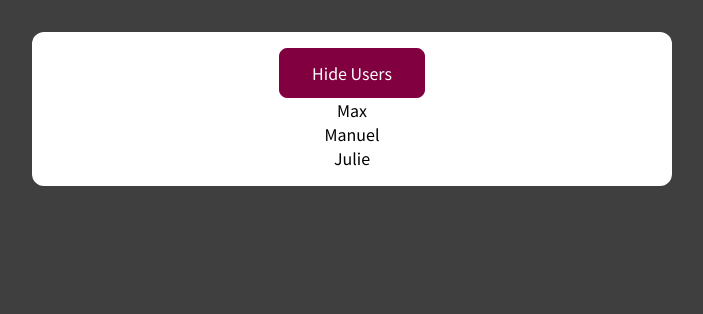
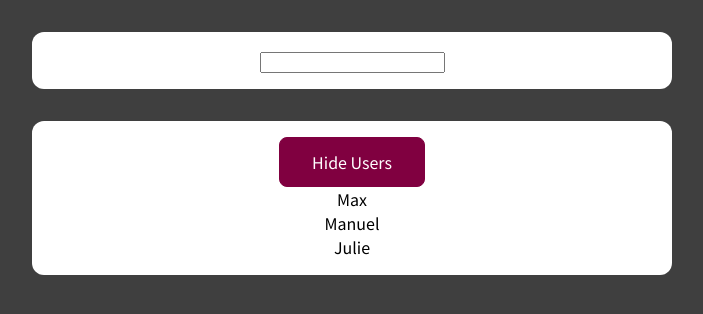
Before and after one commit to kamath7/React-Revisit, a React (Create React App) app in the folder class-based-components/: page / in a window 1280 px wide. Shown: the top 314 px of the page, without its empty margins (288-991 px from the left). Built offline with nearby package versions, Linux system fonts and the light colour scheme.

Commit message:
Making an useeffect based FC

```diff
--- a/class-based-components/src/App.js
+++ b/class-based-components/src/App.js
@@ -1,10 +1,11 @@
-import ClassUsers from './components/ClassUsers';
-import Users from './components/Users';
+import ClassUsers from "./components/ClassUsers";
+import UserFinder from "./components/UserFinder";
+import Users from "./components/Users";
 
 function App() {
   return (
     <div>
-      <ClassUsers />
+      <UserFinder />
     </div>
   );
 }
--- a/class-based-components/src/components/ClassUsers.js
+++ b/class-based-components/src/components/ClassUsers.js
@@ -2,11 +2,6 @@ import React, { Component } from "react";
 import classes from "./Users.module.css";
 import ClassUser from "./ClassUser";
 
-const DUMMY_USERS = [
-  { id: "u1", name: "Max" },
-  { id: "u2", name: "Manuel" },
-  { id: "u3", name: "Julie" },
-];
 export default class ClassUsers extends Component {
   constructor() {
     super();
@@ -26,7 +21,7 @@ export default class ClassUsers extends Component {
   render() {
     const usersList = (
       <ul>
-        {DUMMY_USERS.map((user) => (
+        {this.props.users.map((user) => (
           <ClassUser key={user.id} name={user.name} />
         ))}
       </ul>
--- /dev/null
+++ b/class-based-components/src/components/UserFinder.js
@@ -0,0 +1,34 @@
+import { Fragment, useState, useEffect } from "react";
+import classes from "./UserFinder.module.css";
+import Users from "./Users";
+const DUMMY_USERS = [
+  { id: "u1", name: "Max" },
+  { id: "u2", name: "Manuel" },
+  { id: "u3", name: "Julie" },
+];
+const UserFinder = () => {
+  const [filteredUsers, setFilteredUsers] = useState(DUMMY_USERS);
+  const [searchTerm, setSearchTerm] = useState("");
+
+  useEffect(() => {
+    setFilteredUsers(
+      DUMMY_USERS.filter((user) => user.name.includes(searchTerm))
+    );
+  }, [searchTerm]);
+
+  const searchChangeHandler = (event) => {
+    setSearchTerm(event.target.value);
+  };
+
+  return (
+    <Fragment>
+      <div className={classes.finder}>
+        <input type="search" onChange={searchChangeHandler} />
+      </div>
+
+      <Users users={filteredUsers} />
+    </Fragment>
+  );
+};
+
+export default UserFinder;
--- /dev/null
+++ b/class-based-components/src/components/UserFinder.module.css
@@ -0,0 +1,9 @@
+
+.finder {
+    margin: 2rem auto;
+    background-color: white;
+    padding: 1rem;
+    border-radius: 12px;
+    max-width: 40rem;
+    text-align: center;
+  }
```
Also changed, not shown: class-based-components/notes.txt (added).
